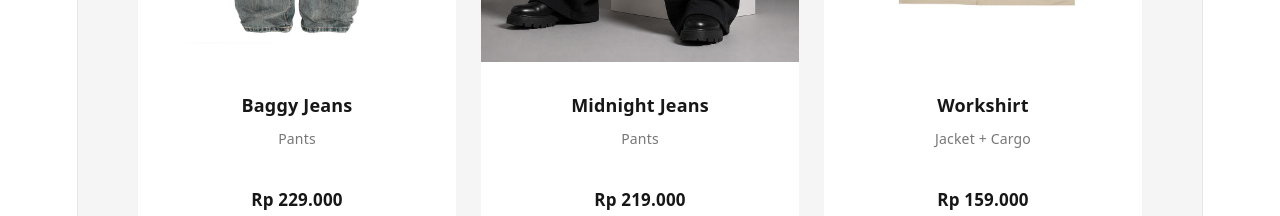
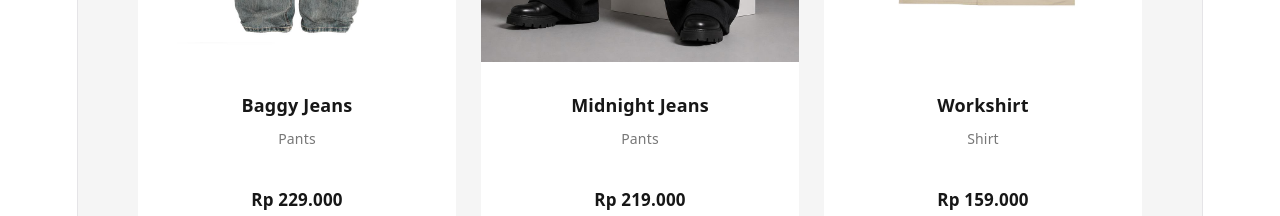
Before and after one commit to sofianhm440/OnlineStore, a React (Vite) app: page / in a window 1280 px wide. Shown: the part 2900-3116 px from the top of the page. Built offline with nearby package versions, Linux system fonts and the light colour scheme.

Commit message:
Product data

```diff
--- a/src/data/product.js
+++ b/src/data/product.js
@@ -96,7 +96,7 @@ const products = [
         id: 12,
         name: "Workshirt",
         price: 159000,
-        category: "Jacket + Cargo",
+        category: "Shirt",
         image: work,
     },
     {
```
